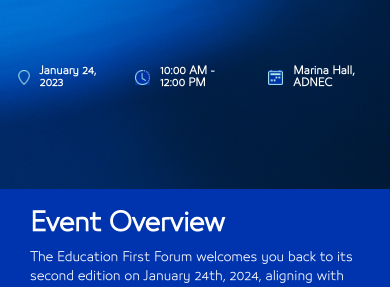
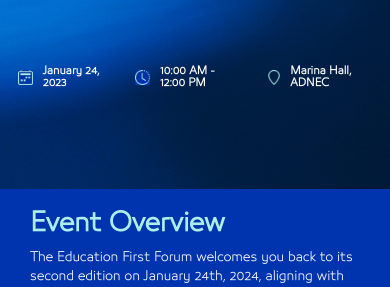
Before and after one commit to GokulkrishnaTU/task-cpi-business, a React (Create React App) app: page / in a window 390 px wide. Shown: the part 467-754 px from the top of the page. Built offline with nearby package versions, Linux system fonts and the light colour scheme.

Commit message:
fix : responsive fixes version 1.01

```diff
--- a/src/components/EventsOverview/eventsOverview.css
+++ b/src/components/EventsOverview/eventsOverview.css
@@ -92,6 +92,10 @@
 }
 
 
+.eventsOverview-header{
+    color: #ADEDEA;
+}
+
 
 
 
--- a/src/components/EventsOverview/eventsOverview.jsx
+++ b/src/components/EventsOverview/eventsOverview.jsx
@@ -6,7 +6,7 @@
     <div className='events-wrapper'>
       {/* Event Overview Section */}
       <div className='events-container'>
-        <h1>Event Overview</h1>
+        <h1 className='eventsOverview-header'>Event Overview</h1>
         <p>
           The Education First Forum welcomes you back to its second edition on January 24th, 2024, aligning with the International Day of Education, continuing ECAE’s commitment to advancing education.
         </p>
--- a/src/components/eventsHighlight/eventsHighlight.css
+++ b/src/components/eventsHighlight/eventsHighlight.css
@@ -177,7 +177,7 @@
 
   .text-box-events {
     position: static;
-    text-align: center;
+    text-align: left;
     width: 100%;
     padding: 20px;
   }
@@ -286,7 +286,7 @@
 
   .text-box-events {
     position: static;
-    text-align: center;
+    text-align: left;
     width: 100%;
     padding: 15px;
   }
--- a/src/components/footer/Footer.css
+++ b/src/components/footer/Footer.css
@@ -15,6 +15,7 @@
 .register-heading {
     font-size: 28px;
     margin-bottom: 15px;
+    color: #ADEDEA;
 }
 
 .register-subheading {
@@ -67,9 +68,15 @@
     font-size: 18px;
 }
 
+.folow-text{    font-size: 18px;
+
+
+}
+
 .social-icons {
     display: flex;
     justify-content: center;
+    align-items: center;
     gap: 10px;
     font-size: 24px;
 }
@@ -149,4 +156,15 @@
         justify-content: center;
         align-items: center;
     }
+
+
+    .website-link {
+
+        font-size: 12px;
+    }
+
+    .folow-text{    font-size: 12px;
+
+
+    }
 }
--- a/src/components/footer/Footer.jsx
+++ b/src/components/footer/Footer.jsx
@@ -57,6 +57,9 @@
           </a>
 
           <div className="social-icons">
+            <span>
+              <p className="folow-text">Follow us on :</p>
+            </span>
             <span className="sm-icons">
               <FacebookIcon className="mui-icon" />
             </span>
--- a/src/components/hero/hero.jsx
+++ b/src/components/hero/hero.jsx
@@ -22,7 +22,7 @@
         {/* Event Details */}
         <div className='details'>
           <div>
-            <img src='/hero/Vector (1).png' alt='Date Icon' className='iconsImg' />
+            <img src='/hero/calendar2-week.png' alt='Date Icon' className='iconsImg' />
             <span>January 24, 2023</span>
           </div>
           <div>
@@ -30,7 +30,7 @@
             <span>10:00 AM - 12:00 PM</span>
           </div>
           <div>
-            <img src='/hero/calendar2-week.png' alt='Location Icon' className='iconsImg' />
+            <img src='/hero/Vector (1).png' alt='Location Icon' className='iconsImg' />
             <span>Marina Hall, ADNEC</span>
           </div>
         </div>
```
